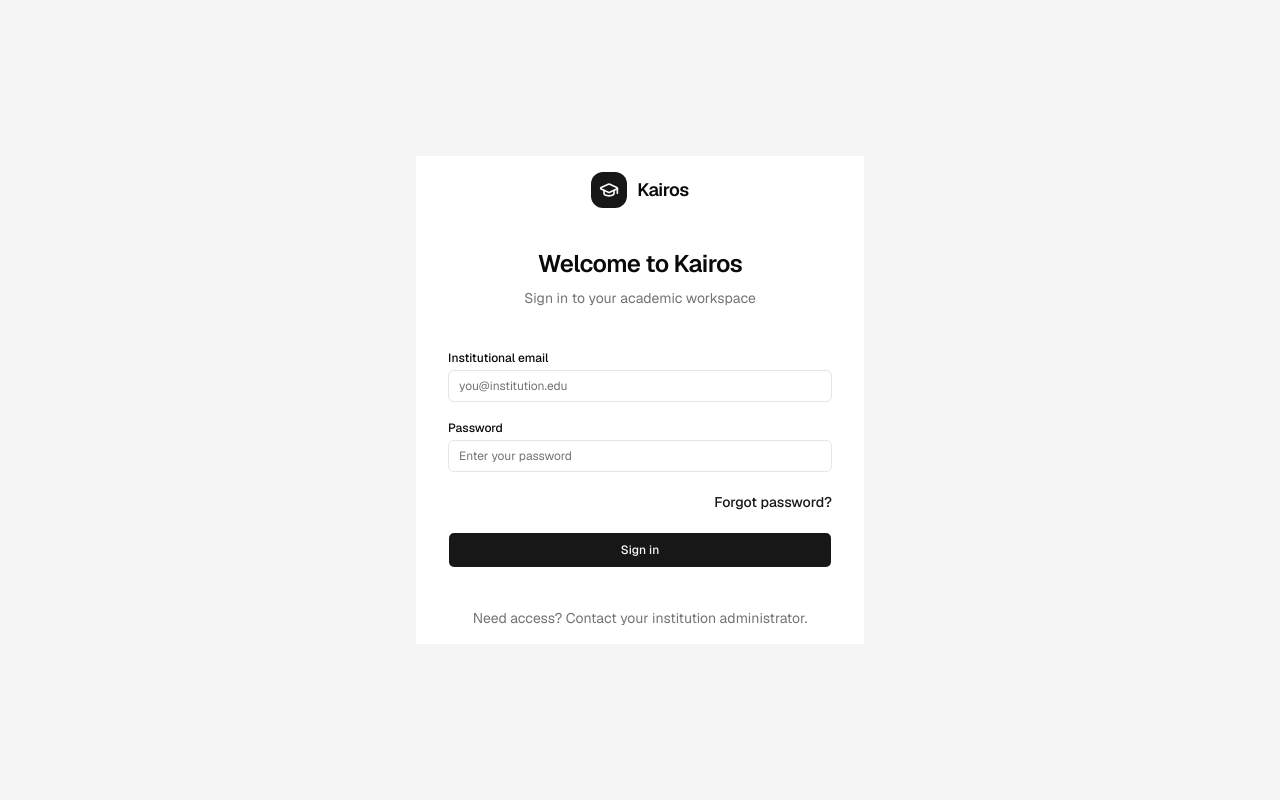
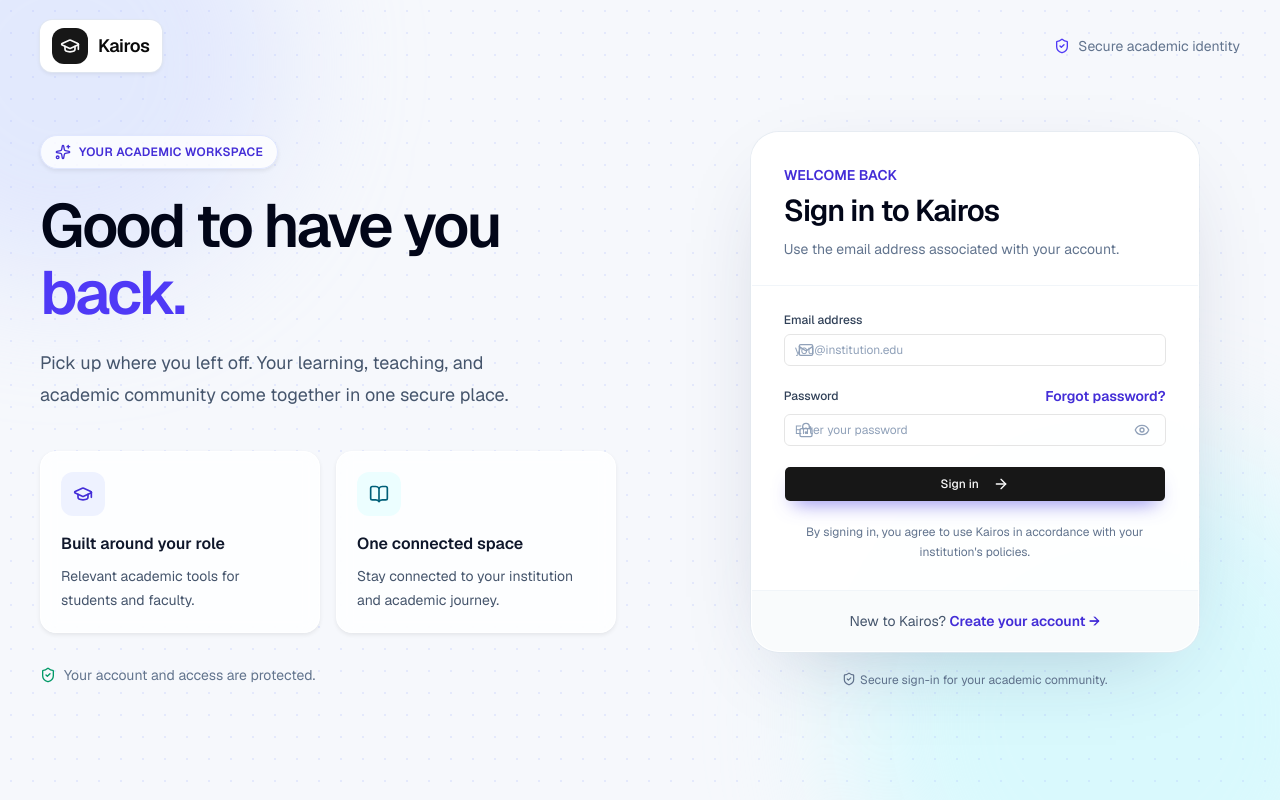
Before and after one commit to dhruv108-maker/kairos-project, a React (Vite) app: page /auth/auth2/login in a window 1280 px wide. Built offline with nearby package versions, Linux system fonts and the light colour scheme; no server answers.

Commit message:
Redesign Kairos sign-in experience

```diff
--- a/src/views/auth/auth2/login/index.tsx
+++ b/src/views/auth/auth2/login/index.tsx
@@ -1,9 +1,19 @@
 import { useState, type FormEvent } from "react";
-import { Card } from "@/components/ui/card";
 import { Link, useNavigate } from "react-router";
+import {
+  ArrowRight,
+  BookOpen,
+  Eye,
+  EyeOff,
+  GraduationCap,
+  LockKeyhole,
+  Mail,
+  ShieldCheck,
+  Sparkles,
+} from "lucide-react";
+import { Button } from "@/components/ui/button";
 import { Input } from "@/components/ui/input";
 import { Label } from "@/components/ui/label";
-import { Button } from "@/components/ui/button";
 import FullLogo from "src/layouts/full/shared/logo/FullLogo";
 import { useAuth } from "@/context/auth/AuthContext";
 
@@ -12,13 +22,14 @@
   const { login } = useAuth();
   const [error, setError] = useState("");
   const [isSubmitting, setIsSubmitting] = useState(false);
+  const [showPassword, setShowPassword] = useState(false);
 
   const handleSubmit = async (event: FormEvent<HTMLFormElement>) => {
     event.preventDefault();
     setError("");
     setIsSubmitting(true);
     const form = new FormData(event.currentTarget);
-    const email = String(form.get("email") ?? "").trim();
+    const email = String(form.get("email") ?? "").trim().toLowerCase();
     const password = String(form.get("password") ?? "");
 
     try {
@@ -32,46 +43,98 @@
   };
 
   return (
-    <div className="min-h-screen flex items-center justify-center bg-accent px-4 py-10">
-      <Card className="w-full max-w-md border-none shadow-lg p-6 sm:p-8">
-        <div className="mx-auto w-fit"><FullLogo /></div>
-        <div className="mt-6 mb-7 text-center">
-          <p className="text-2xl font-semibold tracking-tight text-foreground">Welcome to Kairos</p>
-          <p className="mt-2 text-sm text-muted-foreground">Sign in to your academic workspace</p>
+    <main className="relative min-h-screen overflow-hidden bg-[#f6f8fc] text-slate-900">
+      <div aria-hidden="true" className="pointer-events-none absolute inset-0 overflow-hidden">
+        <div className="absolute -left-40 -top-40 h-[28rem] w-[28rem] rounded-full bg-indigo-200/40 blur-3xl" />
+        <div className="absolute -bottom-48 -right-28 h-[34rem] w-[34rem] rounded-full bg-cyan-100/70 blur-3xl" />
+        <div className="absolute inset-0 opacity-[0.22]" style={{ backgroundImage: "radial-gradient(#a5b4fc 0.8px, transparent 0.8px)", backgroundSize: "22px 22px" }} />
+      </div>
+
+      <header className="relative z-10 mx-auto flex w-full max-w-7xl items-center justify-between px-5 py-5 sm:px-8 lg:px-10">
+        <Link to="/onboarding" aria-label="Kairos home" className="inline-flex items-center rounded-xl bg-white px-3 py-2 shadow-sm ring-1 ring-slate-200/80">
+          <FullLogo />
+        </Link>
+        <div className="hidden items-center gap-2 text-sm text-slate-500 sm:flex">
+          <ShieldCheck className="h-4 w-4 text-indigo-600" />
+          Secure academic identity
         </div>
+        <p className="text-sm text-slate-600 sm:hidden">New to Kairos? <Link to="/onboarding" className="font-semibold text-indigo-700">Get started</Link></p>
+      </header>
 
-        <form className="space-y-5 w-full" onSubmit={handleSubmit}>
-          <div className="space-y-1.5">
-            <Label htmlFor="email" className="text-sm font-medium">Institutional email</Label>
-            <Input id="email" name="email" type="email" autoComplete="username" placeholder="you@institution.edu" required />
+      <div className="relative z-10 mx-auto grid w-full max-w-7xl items-center gap-12 px-5 pb-12 pt-5 sm:px-8 lg:grid-cols-[1fr_0.9fr] lg:gap-20 lg:px-10 lg:pb-20 lg:pt-10">
+        <section className="hidden max-w-xl lg:block">
+          <div className="mb-6 inline-flex items-center gap-2 rounded-full border border-indigo-100 bg-white/80 px-3.5 py-2 text-xs font-semibold tracking-wide text-indigo-700 shadow-sm">
+            <Sparkles className="h-4 w-4" /> YOUR ACADEMIC WORKSPACE
           </div>
-          <div className="space-y-1.5">
-            <Label htmlFor="password" className="text-sm font-medium">Password</Label>
-            <Input id="password" name="password" type="password" autoComplete="current-password" placeholder="Enter your password" required />
+          <h1 className="max-w-xl text-5xl font-semibold leading-[1.1] tracking-[-0.045em] text-slate-950 xl:text-[3.8rem]">
+            Good to have you <span className="text-indigo-600">back.</span>
+          </h1>
+          <p className="mt-5 max-w-lg text-lg leading-8 text-slate-600">
+            Pick up where you left off. Your learning, teaching, and academic community come together in one secure place.
+          </p>
+          <div className="mt-10 grid gap-4 sm:grid-cols-2">
+            <div className="rounded-2xl border border-white bg-white/80 p-5 shadow-sm backdrop-blur">
+              <div className="mb-4 flex h-11 w-11 items-center justify-center rounded-xl bg-indigo-50 text-indigo-700"><GraduationCap className="h-5 w-5" /></div>
+              <h2 className="font-semibold text-slate-900">Built around your role</h2>
+              <p className="mt-2 text-sm leading-6 text-slate-600">Relevant academic tools for students and faculty.</p>
+            </div>
+            <div className="rounded-2xl border border-white bg-white/80 p-5 shadow-sm backdrop-blur">
+              <div className="mb-4 flex h-11 w-11 items-center justify-center rounded-xl bg-cyan-50 text-cyan-800"><BookOpen className="h-5 w-5" /></div>
+              <h2 className="font-semibold text-slate-900">One connected space</h2>
+              <p className="mt-2 text-sm leading-6 text-slate-600">Stay connected to your institution and academic journey.</p>
+            </div>
           </div>
+          <p className="mt-8 flex items-center gap-2 text-sm text-slate-500"><ShieldCheck className="h-4 w-4 text-emerald-600" /> Your account and access are protected.</p>
+        </section>
 
-          {error && (
-            <div role="alert" className="rounded-md border border-destructive/30 bg-destructive/5 px-3 py-2 text-sm text-destructive">
-              {error}
+        <section className="mx-auto w-full max-w-md">
+          <div className="mb-6 text-center lg:hidden">
+            <div className="mb-4 flex justify-center"><Sparkles className="h-5 w-5 text-indigo-600" /></div>
+            <h1 className="text-3xl font-semibold tracking-tight text-slate-950">Welcome back</h1>
+            <p className="mt-2 text-sm text-slate-500">Sign in to your Kairos academic workspace.</p>
+          </div>
+          <div className="overflow-hidden rounded-[1.75rem] border border-white/90 bg-white/95 shadow-[0_28px_90px_-38px_rgba(31,41,85,0.28)] ring-1 ring-slate-200/70 backdrop-blur">
+            <div className="border-b border-slate-100 px-6 pb-6 pt-8 sm:px-8">
+              <div className="hidden lg:block"><p className="text-sm font-semibold text-indigo-700">WELCOME BACK</p></div>
+              <h2 className="mt-2 text-3xl font-semibold tracking-[-0.035em] text-slate-950">Sign in to Kairos</h2>
+              <p className="mt-2 text-sm leading-6 text-slate-500">Use the email address associated with your account.</p>
             </div>
-          )}
-
-          <div className="flex justify-end">
-            <Link to="/auth/auth2/forgot-password" className="text-sm font-medium text-primary hover:underline">
-              Forgot password?
-            </Link>
+            <form className="space-y-5 px-6 py-7 sm:px-8" onSubmit={handleSubmit}>
+              <div className="space-y-2">
+                <Label htmlFor="email" className="text-sm font-medium text-slate-700">Email address</Label>
+                <div className="relative">
+                  <Mail className="pointer-events-none absolute left-3.5 top-1/2 h-4 w-4 -translate-y-1/2 text-slate-400" />
+                  <Input id="email" name="email" type="email" autoComplete="username" placeholder="you@institution.edu" maxLength={255} required className="h-12 rounded-xl border-slate-200 pl-10 placeholder:text-slate-400 focus-visible:border-indigo-500 focus-visible:ring-indigo-500/15" />
+                </div>
+              </div>
+              <div className="space-y-2">
+                <div className="flex items-center justify-between gap-3">
+                  <Label htmlFor="password" className="text-sm font-medium text-slate-700">Password</Label>
+                  <Link to="/auth/auth2/forgot-password" className="text-sm font-semibold text-indigo-700 hover:text-indigo-800 hover:underline">Forgot password?</Link>
+                </div>
+                <div className="relative">
+                  <LockKeyhole className="pointer-events-none absolute left-3.5 top-1/2 h-4 w-4 -translate-y-1/2 text-slate-400" />
+                  <Input id="password" name="password" type={showPassword ? "text" : "password"} autoComplete="current-password" placeholder="Enter your password" required className="h-12 rounded-xl border-slate-200 pl-10 pr-11 placeholder:text-slate-400 focus-visible:border-indigo-500 focus-visible:ring-indigo-500/15" />
+                  <button type="button" onClick={() => setShowPassword((value) => !value)} aria-label={showPassword ? "Hide password" : "Show password"} className="absolute right-3 top-1/2 -translate-y-1/2 rounded-md p-1 text-slate-400 hover:text-slate-700">
+                    {showPassword ? <EyeOff className="h-4 w-4" /> : <Eye className="h-4 w-4" />}
+                  </button>
+                </div>
+              </div>
+              {error && <div role="alert" aria-live="assertive" className="rounded-xl border border-rose-200 bg-rose-50 px-4 py-3 text-sm leading-6 text-rose-800">{error}</div>}
+              <Button type="submit" size="lg" className="group h-12 w-full rounded-xl bg-indigo-600 text-sm font-semibold text-white shadow-[0_10px_20px_-10px_rgba(79,70,229,0.75)] transition hover:bg-indigo-700" disabled={isSubmitting}>
+                {isSubmitting ? "Signing you in…" : "Sign in"}
+                {!isSubmitting && <ArrowRight className="ml-2 h-4 w-4 transition-transform group-hover:translate-x-0.5" />}
+              </Button>
+              <p className="text-center text-xs leading-5 text-slate-500">By signing in, you agree to use Kairos in accordance with your institution's policies.</p>
+            </form>
+            <div className="border-t border-slate-100 bg-slate-50/80 px-6 py-5 text-center text-sm text-slate-600 sm:px-8">
+              New to Kairos? <Link className="font-semibold text-indigo-700 hover:text-indigo-800 hover:underline" to="/onboarding">Create your account <span aria-hidden="true">→</span></Link>
+            </div>
           </div>
-
-          <Button type="submit" size="lg" className="w-full rounded-lg" disabled={isSubmitting}>
-            {isSubmitting ? "Signing in…" : "Sign in"}
-          </Button>
-        </form>
-
-        <div className="mt-6 text-center text-sm text-muted-foreground">
-          Need access? Contact your institution administrator.
-        </div>
-      </Card>
-    </div>
+          <p className="mt-5 text-center text-xs text-slate-500"><ShieldCheck className="mr-1 inline h-3.5 w-3.5 align-[-2px]" />Secure sign-in for your academic community.</p>
+        </section>
+      </div>
+    </main>
   );
 };
 
```
